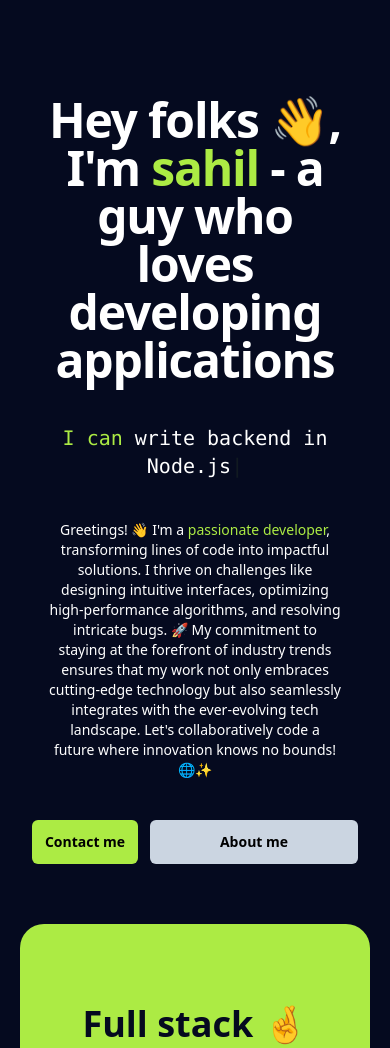
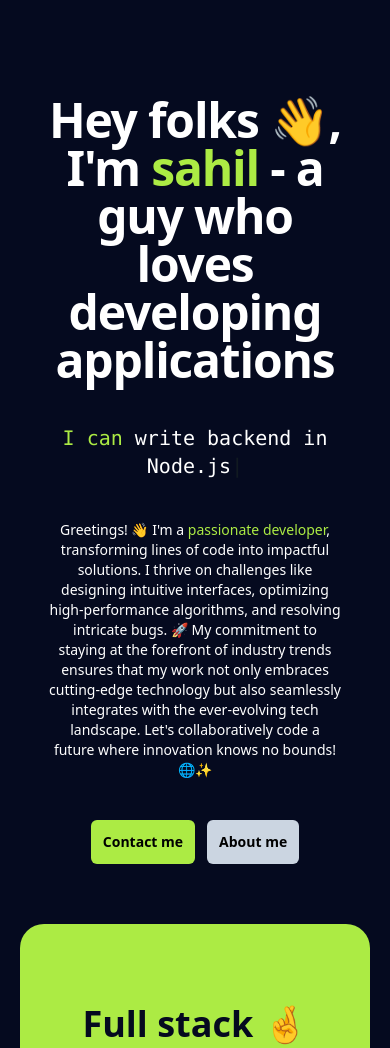
Before and after one commit to sahil-gpm/portfolio, a React (Create React App) app: page / in a window 390 px wide. Shown: the top 1048 px of the page. Built offline with nearby package versions, Linux system fonts and the light colour scheme; the HTML template or start-up script is replaced by a standard one.

Commit message:
hope everything's done 2

```diff
--- a/src/Modules/Landingpage/Intro.jsx
+++ b/src/Modules/Landingpage/Intro.jsx
@@ -16,14 +16,14 @@ const Intro = () => {
             Greetings! 👋 I'm a <span className='text-green'>passionate developer</span>, transforming lines of code into impactful solutions. I thrive on challenges like designing intuitive interfaces, optimizing high-performance algorithms, and resolving intricate bugs. 🚀 My commitment to staying at the forefront of industry trends ensures that my work not only embraces cutting-edge technology but also seamlessly integrates with the ever-evolving tech landscape. Let's collaboratively code a future where innovation knows no bounds! 🌐✨
             </div>
             <div className="buttons text-slate text-center mt-10 mx-8 text-sm font-semibold flex justify-center items-center gap-3">
-                <button className='bg-green w-52 py-3 rounded-md' onClick={()=>{
+                <button className='bg-green px-3 md:w-52 py-3 rounded-md' onClick={()=>{
                     navigator.clipboard.writeText("sahilchavangithub@gmail.com").then(()=>{
                         toast.success("My mail id is copied to clipboard")
                     }).catch(()=>{
                         toast.error("Some error occurred try again")
                     })
                 }}>Contact me</button>
-               <Link to={"/about-me"}><button className='bg-grey w-52 py-3 rounded-md'>About me</button></Link>
+               <Link to={"/about-me"}><button className='bg-grey px-3 md:w-52 py-3 rounded-md'>About me</button></Link>
             </div>
 
         </div>
```
